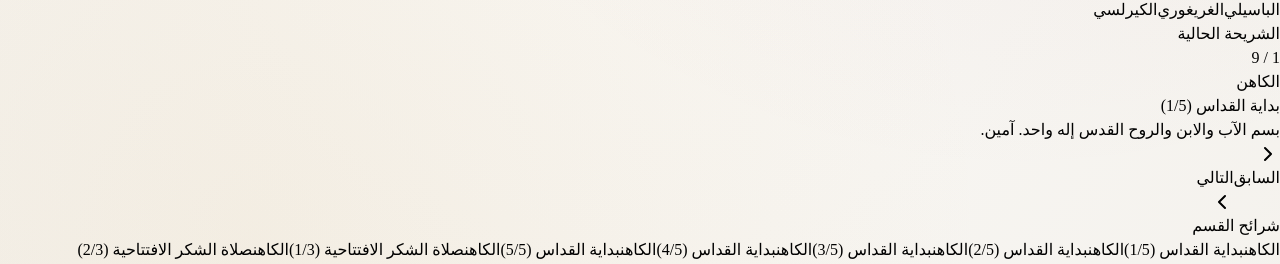
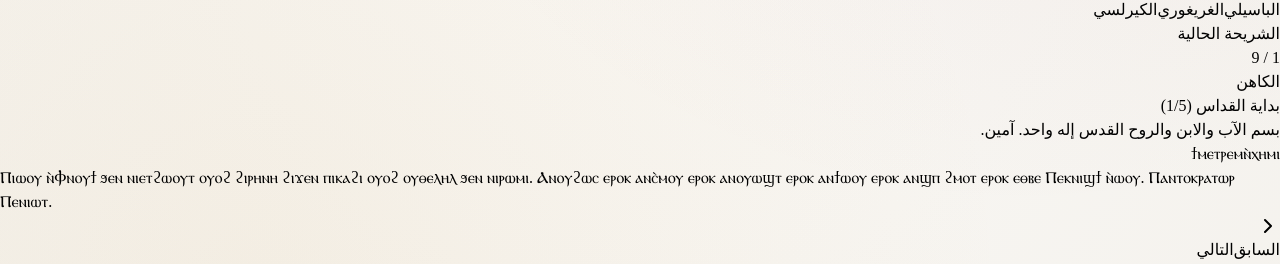
Before and after one commit to menoskar42-boop/mybible, a React (Vite) app in the folder client/: page /liturgy-control in a window 1280 px wide. Shown: the part 810-1074 px from the top of the page. Built offline with nearby package versions, Linux system fonts and the light colour scheme; no server answers.

Commit message:
feat: show Coptic text in liturgy control panel slide preview
When the current slide has copticText, display it below the Arabic
text in the control panel preview with a blue label and LTR direction.

https://claude.ai/code/session_013nDkVKWotZfcTr7KK6mjDS

```diff
--- a/client/src/pages/LiturgyControl.tsx
+++ b/client/src/pages/LiturgyControl.tsx
@@ -210,6 +210,14 @@ export default function LiturgyControl() {
                   <p className="text-white text-sm font-serif whitespace-pre-line leading-relaxed line-clamp-6">
                     {currentSlide.text}
                   </p>
+                  {currentSlide.copticText && (
+                    <div className="mt-3 pt-3 border-t border-gray-700">
+                      <span className="text-xs font-bold text-blue-400 block mb-1">ϯⲙⲉⲧⲣⲉⲙⲛ̀ⲭⲏⲙⲓ</span>
+                      <p dir="ltr" className="text-blue-300 text-xs font-serif whitespace-pre-line leading-relaxed line-clamp-4">
+                        {currentSlide.copticText}
+                      </p>
+                    </div>
+                  )}
                 </motion.div>
               ) : (
                 <div className="text-gray-500 text-sm text-center py-6">لا توجد شرائح</div>
```
